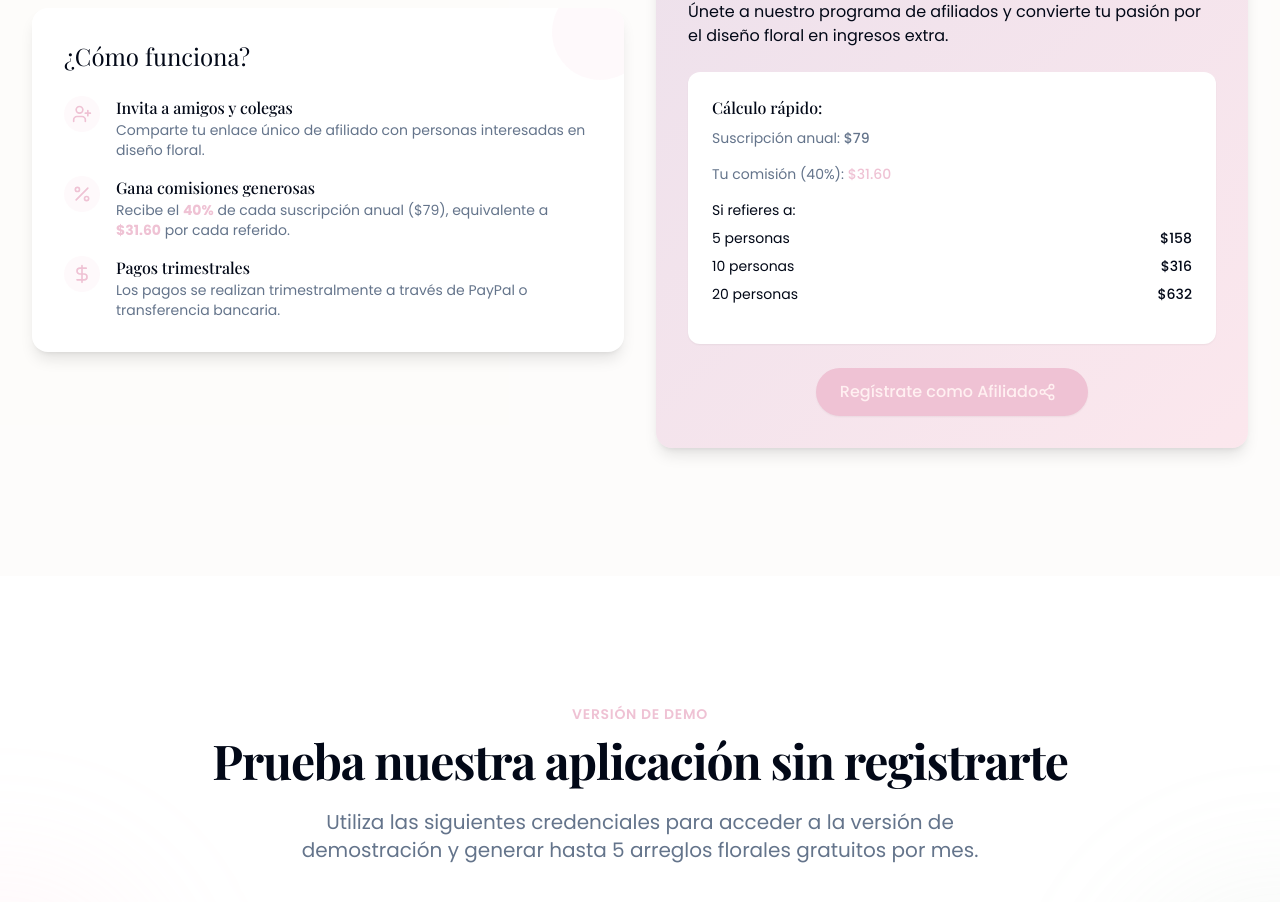
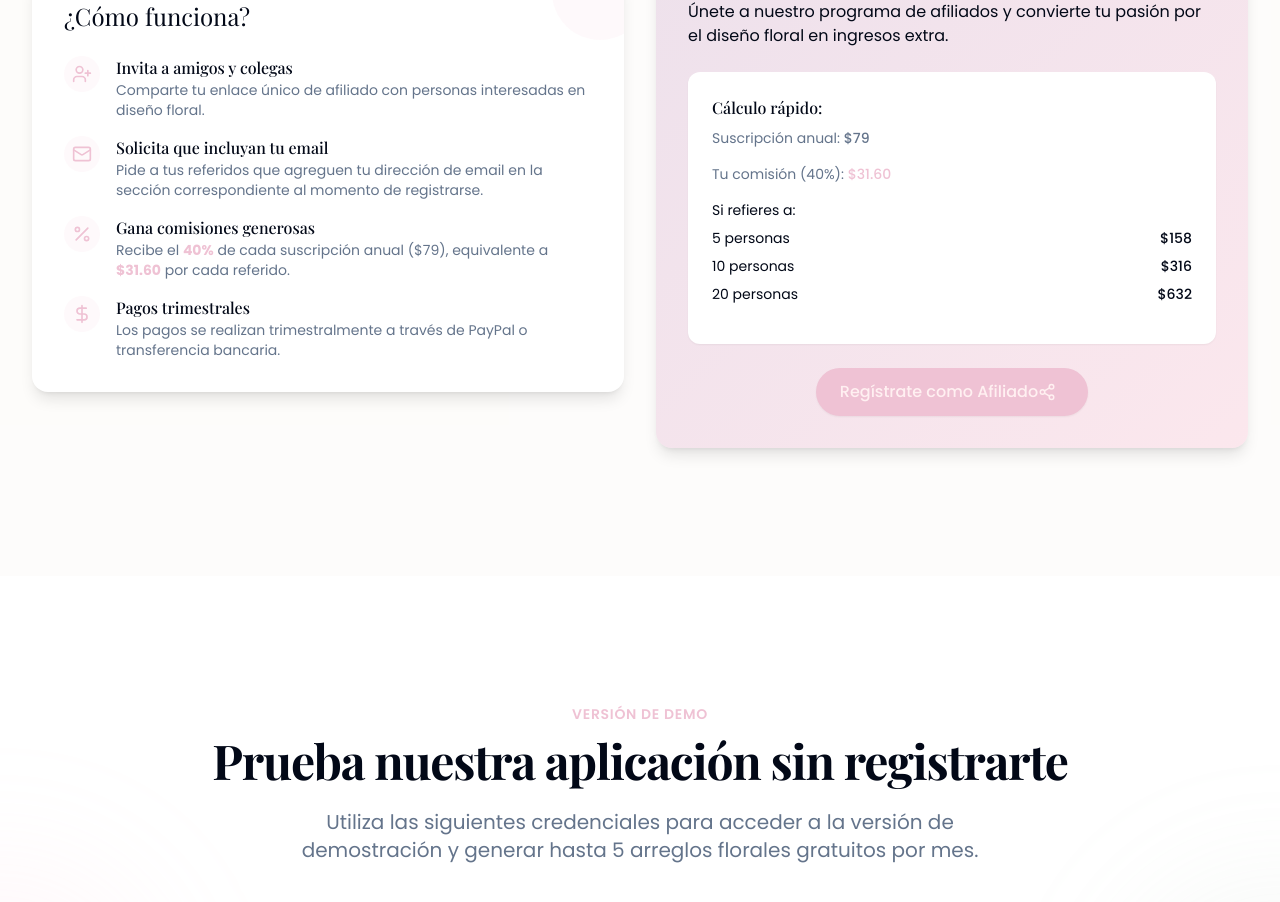
Before and after one commit to morispolanco/floral-fantasia-designer-53, a React (Vite) app: page / in a window 1280 px wide. Shown: the part 3386-4288 px from the top of the page. Built offline with nearby package versions, Linux system fonts and the light colour scheme; a web font is replaced by a local one.

Commit message:
Update affiliate program section
Update the affiliate program section to ask new subscribers to add the referrer's email address during registration.

```diff
--- a/src/components/AffiliateProgram.tsx
+++ b/src/components/AffiliateProgram.tsx
@@ -1,6 +1,6 @@
 
 import React from 'react';
-import { UserPlus, DollarSign, PercentIcon, Share2 } from 'lucide-react';
+import { UserPlus, DollarSign, PercentIcon, Share2, Mail } from 'lucide-react';
 import Button from './Button';
 import AnimatedText from './AnimatedText';
 
@@ -39,6 +39,16 @@ const AffiliateProgram = () => {
                   <div>
                     <h4 className="font-medium">Invita a amigos y colegas</h4>
                     <p className="text-muted-foreground text-sm">Comparte tu enlace único de afiliado con personas interesadas en diseño floral.</p>
+                  </div>
+                </li>
+
+                <li className="flex items-start">
+                  <div className="mr-4 p-2 bg-primary/10 rounded-full">
+                    <Mail size={20} className="text-primary" />
+                  </div>
+                  <div>
+                    <h4 className="font-medium">Solicita que incluyan tu email</h4>
+                    <p className="text-muted-foreground text-sm">Pide a tus referidos que agreguen tu dirección de email en la sección correspondiente al momento de registrarse.</p>
                   </div>
                 </li>
 
```
